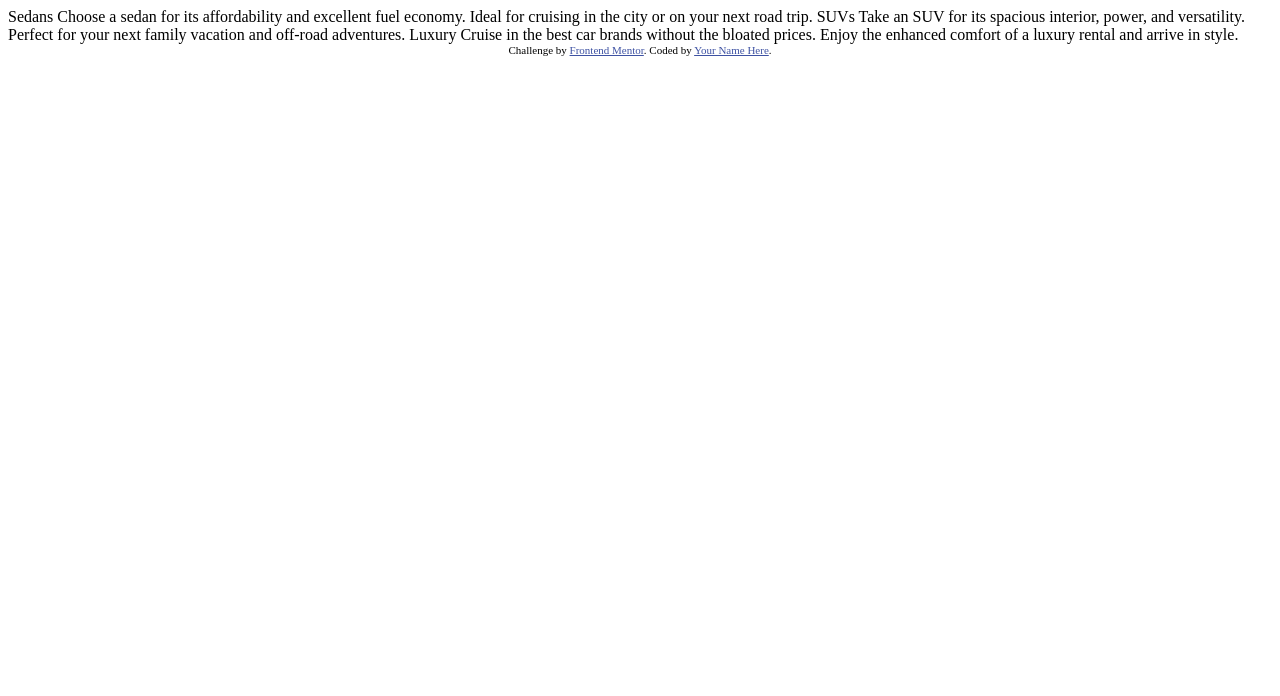
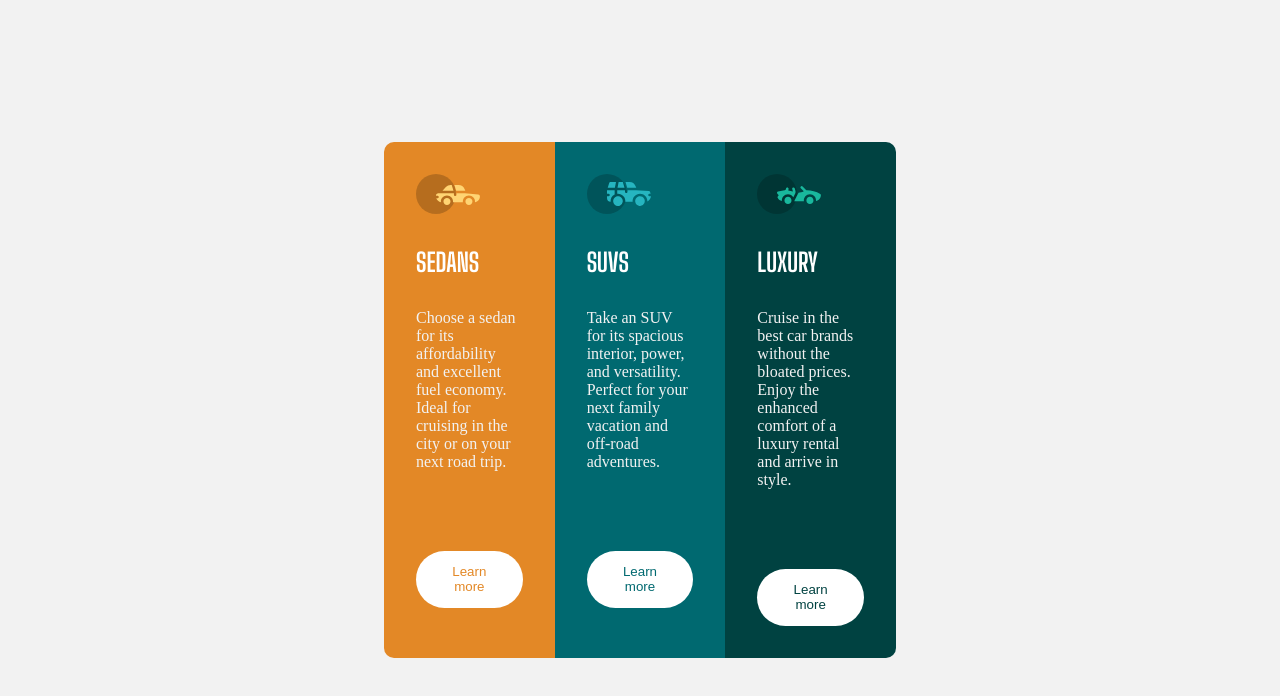
Before and after one commit to zcolley/three-column-card, a plain HTML site: page index.html in a window 1280 px wide. Drawn offline with Linux system fonts and the light colour scheme.

Commit message:
add html layout and css code

```diff
--- a/index.html
+++ b/index.html
@@ -1,36 +1,63 @@
 <!DOCTYPE html>
 <html lang="en">
   <head>
-  <meta charset="UTF-8">
-  <meta name="viewport" content="width=device-width, initial-scale=1.0"> <!-- displays site properly based on user's device -->
+    <meta charset="UTF-8" />
+    <meta name="viewport" content="width=device-width, initial-scale=1.0" />
+    <!-- displays site properly based on user's device -->
 
-  <link rel="icon" type="image/png" sizes="32x32" href="./images/favicon-32x32.png">
+    <link
+      rel="icon"
+      type="image/png"
+      sizes="32x32"
+      href="./images/favicon-32x32.png"
+    />
 
     <title>Frontend Mentor | 3-column preview card component</title>
 
     <!-- Feel free to remove these styles or customise in your own stylesheet 👍 -->
-  <style>
-    .attribution { font-size: 11px; text-align: center; }
-    .attribution a { color: hsl(228, 45%, 44%); }
-  </style>
+    <link rel="stylesheet" href="style.css" />
   </head>
   <body>
-
-  Sedans
-  Choose a sedan for its affordability and excellent fuel economy. Ideal for cruising in the city
-  or on your next road trip.
-
-  SUVs
-  Take an SUV for its spacious interior, power, and versatility. Perfect for your next family vacation
-  and off-road adventures.
-
-  Luxury
-  Cruise in the best car brands without the bloated prices. Enjoy the enhanced comfort of a luxury
-  rental and arrive in style.
-
-  <div class="attribution">
-    Challenge by <a href="https://www.frontendmentor.io?ref=challenge" target="_blank">Frontend Mentor</a>.
-    Coded by <a href="#">Your Name Here</a>.
+    <main class="container">
+      <section class="card">
+        <div class="img-container">
+          <img src="./images/icon-sedans.svg" alt="" />
         </div>
+        <div class="text-info">
+          <h2>Sedans</h2>
+          <p>
+            Choose a sedan for its affordability and excellent fuel economy.
+            Ideal for cruising in the city or on your next road trip.
+          </p>
+        </div>
+        <button class="btn first">Learn more</button>
+      </section>
+      <section class="card">
+        <div class="img-container">
+          <img src="./images/icon-suvs.svg" alt="" />
+        </div>
+        <div class="text-info">
+          <h2>SUVs</h2>
+          <p>
+            Take an SUV for its spacious interior, power, and versatility.
+            Perfect for your next family vacation and off-road adventures.
+          </p>
+        </div>
+        <button class="btn second">Learn more</button>
+      </section>
+      <section class="card">
+        <div class="img-container">
+          <img src="./images/icon-luxury.svg" alt="" />
+        </div>
+        <div class="text-info">
+          <h2>Luxury</h2>
+          <p>
+            Cruise in the best car brands without the bloated prices. Enjoy the
+            enhanced comfort of a luxury rental and arrive in style.
+          </p>
+        </div>
+        <button class="btn last">Learn more</button>
+      </section>
+    </main>
   </body>
 </html>
--- a/style.css
+++ b/style.css
@@ -0,0 +1,128 @@
+@import url('https://fonts.googleapis.com/css2?family=Big+Shoulders+Display:wght@700&family=Lexend+Deca&display=swap');
+
+:root {
+  --bold-font: 'Big Shoulders Display', cursive;
+  --font: 'Lexend Deca', sans-serif;
+  --orange: hsl(31, 77%, 52%);
+  --dark-cyan: hsl(184, 100%, 22%);
+  --very-dark-cyan: hsl(179, 100%, 13%);
+  --white: hsla(0, 0%, 100%, 0.75);
+  --light-gray: hsl(0, 0%, 95%);
+}
+* {
+  margin: 0;
+  padding: 0;
+  box-sizing: border-box;
+}
+body {
+  min-height: 100vh;
+  background: var(--light-gray);
+  display: flex;
+  align-items: center;
+  justify-content: center;
+}
+.container {
+  display: grid;
+  grid-template-columns: 1fr 1fr 1fr;
+  /* max-width: 450px; */
+  width: 40vw;
+}
+.card {
+  padding: 2rem;
+  color: white;
+  display: flex;
+  flex-direction: column;
+  align-items: flex-start;
+  justify-content: flex-start;
+}
+.card .img-container {
+  margin-bottom: 1.8rem;
+}
+.card .text-info {
+  margin-bottom: 5rem;
+}
+.card .text-info h2 {
+  font-size: 1.6rem;
+  text-transform: uppercase;
+  font-weight: bold;
+  font-family: var(--bold-font);
+  margin-bottom: 2rem;
+}
+.card .text-info p {
+  font-size: 1rem;
+  color: var(--light-gray);
+  font-weight: 400;
+}
+
+.btn {
+  background-color: #fff;
+  border: none;
+  border-radius: 30px;
+  padding: 0.85rem 1.8rem;
+  transition: all 0.3s ease;
+  overflow: hidden;
+}
+.btn:active {
+  background-color: inherit;
+  border: 2px solid white;
+  color: white;
+  /* padding: 0.85rem 1.8rem; */
+}
+.card:first-child {
+  background-color: var(--orange);
+  border-radius: 10px 0 0 10px;
+}
+.btn {
+  color: var(--orange);
+}
+.card:nth-child(2) {
+  background: var(--dark-cyan);
+}
+
+.card:last-child {
+  background: var(--very-dark-cyan);
+  border-radius: 0 10px 10px 0;
+}
+.first {
+  color: var(--orange);
+}
+.second {
+  color: var(--dark-cyan);
+}
+.last {
+  color: var(--very-dark-cyan);
+}
+
+@media only screen and (max-width: 600px) {
+  body {
+    display: flex;
+    flex-direction: column;
+    align-items: center;
+    justify-content: center;
+  }
+  .container {
+    display: flex;
+    flex-direction: column;
+    align-items: center;
+    justify-content: center;
+    margin: 0 auto;
+    width: 65vw;
+    /* margin-top: 40px; */
+  }
+  .card {
+    padding: 2rem;
+    /* height: 33vh; */
+  }
+  .card .img-container,
+  .card .text-info h2,
+  .card .text-info p,
+  .card .text-info {
+    margin-bottom: 0.75rem;
+  }
+  .card:first-child {
+    border-radius: 10px 10px 0 0;
+  }
+  .card:last-child {
+    border-radius: 0 0 10px 10px;
+  }
+}
```
Also changed, not shown: package-lock.json (added). Lines whose indentation alone changed are shown as unchanged.
